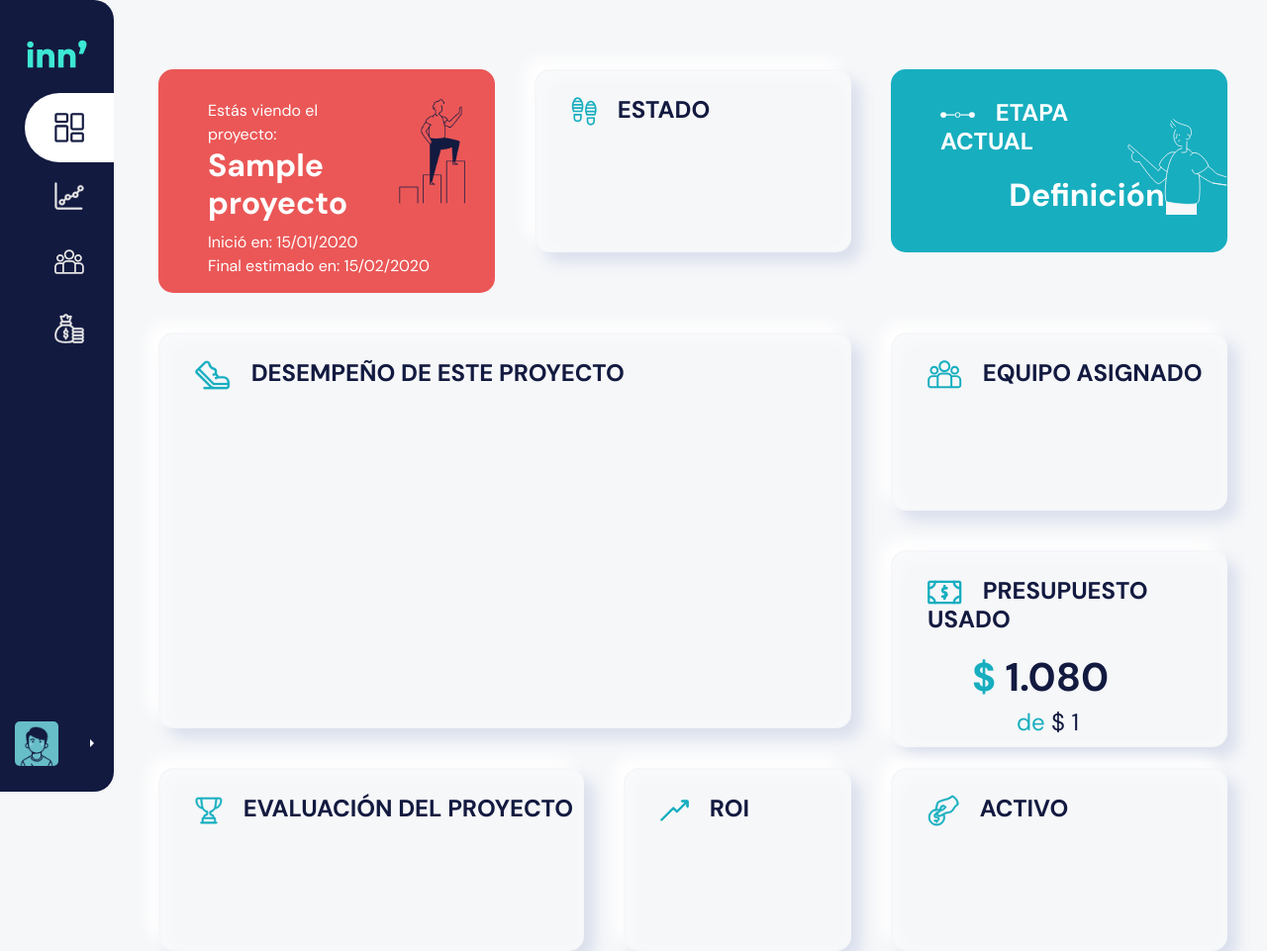
After one commit to andresggcf/Managinn, a PHP site: page /perfil_dashboard.php?proyecto=1 in a window 1280 px wide. The commit adds this page. Shown: the whole page at 99% size. Run offline with PHP 8.4, Linux system fonts and the light colour scheme; the visitor is signed in with stand-in values (Sample User, id 1); tables that the repository leaves empty hold one stand-in row (values such as "Sample post"); some libraries are stand-ins or nearby versions.

Commit message:
Agregando inicio de dashboard de proyecto

```diff
--- a/css/style.css
+++ b/css/style.css
@@ -148,6 +148,90 @@ button:focus {
   flex-direction: column;
   align-items: center;
   justify-content: center;
+}
+
+.contenedor_dash_perfil
+{
+  width: 100%;
+  height: 100vh;
+  padding: 70px 40px 40px 160px;
+}
+
+.dashboard_fluid
+{
+  width: 100%;
+  height: 100%;
+}
+
+.card-dash-naranja
+{
+  background-color: #eb5757;
+  border-radius: 15px;
+  padding: 30px 15px 0px 35px;
+  min-height: 185px;
+}
+
+.card-dash-blanco
+{
+  background: #F6F7F9;
+  border: 2px solid #F6F7F9;
+  box-sizing: border-box;
+  box-shadow: 10px 10px 15px rgba(55, 84, 170, 0.15), -10px -10px 15px #FFFFFF, inset 4px 4px 20px rgba(255, 255, 255, 0.5);
+  border-radius: 15px;
+  min-height: 185px;
+}
+
+.card-dash-azul
+{
+  background-color: #17AEBF;
+  border-radius: 15px;
+  min-height: 185px;
+  padding: 30px 0px 0px 35px;
+}
+
+.col-card-tl
+{
+  padding: 0 20px 20px 0 !important;
+}
+
+.col-card-tc
+{
+  padding: 0 20px 20px 20px !important;
+}
+
+.col-card-tr
+{
+  padding: 0 0 20px 20px !important;
+}
+
+.col-card-cl
+{
+  padding: 20px 20px 20px 0 !important;
+}
+
+.col-card-cc
+{
+  padding: 20px 20px 20px 20px !important;
+}
+
+.col-card-cr
+{
+  padding: 20px 0px 20px 20px !important;
+}
+
+.col-card-bl
+{
+  padding: 20px 20px 0 0 !important;
+}
+
+.col-card-bc
+{
+  padding: 20px 20px 0 20px !important;
+}
+
+.col-card-br
+{
+  padding: 20px 0 0 20px !important;
 }
 
 .Inicio-Fondo
--- a/global_dashboard.php
+++ b/global_dashboard.php
@@ -103,7 +103,8 @@
                 <p>Asi se ve tu sistema de innovación global en:</p>
               </div>
 
-              <div class="mes d-flex flex-row align-items-center">
+              <div class="mes d-flex flex-row align-items-center"
+                style="padding-left: 2.5%">
                 <a id="less_month" href="#"><</a>
                 <span id="mes_actual">Diciembre</span>
                 <a id="more_month" href="#">></a>
--- a/perfil.php
+++ b/perfil.php
@@ -266,7 +266,9 @@
                         </div>
                       </div>
 
-                      <p class = "Titulo-Tarjeta-P"> <?php echo $row['nombre'];?></p>
+                      <a href="perfil_dashboard.php?proyecto=<?php echo $idProyecto;?>">
+                        <p class = "Titulo-Tarjeta-P"> <?php echo $row['nombre'];?></p>
+                      </a>
                       <p class = "Subtitulo-Tarjeta-P"> <b>Facilitador: </b> <?php
                         if ($facilitador['nombre']!=NULL)
                         {
--- /dev/null
+++ b/perfil_dashboard.php
@@ -0,0 +1,320 @@
+<?php
+  session_start();
+
+  $nombre = $_SESSION['name_post'];
+  $correo = $_SESSION['email_post'];
+  $rol = $_SESSION['role_post'];
+
+  require 'conexion.php';
+
+  /*Query que muestra si el perfil tuvo "induccion"*/
+  $queryProyecto = "SELECT p.* FROM proyecto p WHERE p.id = ".$_GET['proyecto'];
+  $resultado = mysqli_query($db, $queryProyecto);
+  $arregloProyecto = mysqli_fetch_array($resultado);
+
+  $queryFechas = "SELECT DATE_FORMAT(fecha_inicio, '%d/%m/%Y') AS F_INICIO,
+  DATE_FORMAT(DATE_ADD(fecha_inicio, INTERVAL ".$arregloProyecto['duracion_meses']." MONTH), '%d/%m/%Y') AS F_FIN
+  FROM
+  	proyecto
+  WHERE
+    id = ".$_GET['proyecto'];
+  $resultadoFechas = mysqli_query($db, $queryFechas);
+  $arregloFechas = mysqli_fetch_array($resultadoFechas);
+
+  include("header.php");
+  ?>
+
+<body class="global-view panel_control presupuesto">
+
+  <div class = "Columna-Perfil d-flex flex-column">
+    <div class="icon_home">
+      <img src="img/iconos/inn.svg" width="180px" alt="" class="">
+    </div>
+    <div class = "Elementos-Perfil">
+      <div class = "Botones-Perfil">
+        <a class="Icono-Menu-Perfil current" href = "perfil.php">
+          <img class="current-Icono" src="./img/iconos/icono_proyectos.svg" alt="Dashboard">
+        </a>
+        <a class="Icono-Menu-Perfil "  href = "global.php">
+          <img src="./img/iconos/icono_global.svg" alt="Global">
+        </a>
+        <a class="Icono-Menu-Perfil " href = "personas.php">
+          <img  src="./img/iconos/icono_personas.svg" alt="Personas">
+        </a>
+        <a class="Icono-Menu-Perfil" href = "presupuesto.php">
+          <img src="./img/iconos/icono_presupuesto.svg" alt="Presupuesto">
+        </a>
+      </div>
+
+      <div class = "Usuario-Perfil">
+
+        <img src = "./img/iconos/Icono-Perfil.png" alt="Icono"
+          height="45px"
+          style = "border-radius: 5px; float: left; margin-right: 10px;">
+
+        <div class = "Perfil-Dropdown-Container" style = "float: right;">
+          <div class="btn-group dropright ">
+            <button type="button" class="btn btn-secondary dropdown-toggle Boton-Dropdown"
+            data-toggle="dropdown" aria-haspopup="true" aria-expanded="false">
+            </button>
+            <div class="dropdown-menu">
+              <!-- Dropdown menu links -->
+              <a style="color:#eb5757; margin-left: 15px" href = "index.php?logout='1'">Cerrar Sesión</a>
+            </div>
+          </div>
+        </div>
+      </div>
+    </div>
+  </div>
+
+
+  <div class="Blanco-Fondo">
+    <div class="contenedor_dash_perfil">
+      <div class="dashboard_fluid">
+
+        <div class="row" style="margin: 0 !important; width:100%">
+
+          <div class="col-sm-4 col-card-tl" style="">
+            <div class="card-dash-naranja row" style="margin: 0 !important;">
+              <div class="col-sm-8">
+                <p style="margin-bottom: 0px; color: white">Estás viendo el proyecto:</p>
+                <h2 style="color: white;"><?php echo $arregloProyecto['nombre'];?></h2>
+                <p style="margin-bottom: 0px ; color: white">Inició en: <?php echo $arregloFechas['F_INICIO']; ?></p>
+                <p style="margin-bottom: 15px; width: 330px; color: white">Final estimado en: <?php echo $arregloFechas['F_FIN']; ?></p>
+              </div>
+              <div class="col-sm-4">
+                <img src="img/iconos/icono-dash-proyecto.png" alt="Saludo">
+              </div>
+            </div>
+          </div>
+
+          <div class="col-sm-4 col-card-tc" style="">
+            <div class="card-dash-blanco">
+              <h4 class="uppercase" style="margin: 25px 0 0 35px">
+                <img src="img/iconos/icono_dias_activo.svg" alt="Dias activos" class="img_icons" style="margin-right: 15px"> ESTADO
+              </h4>
+            </div>
+          </div>
+
+          <div class="col-sm-4 col-card-tr" style="">
+            <div class="card-dash-azul row" style="margin: 0 !important">
+              <div class="col-sm-8">
+                <h4 class="uppercase" style="color:white !important">
+                  <img src="img/iconos/icono-etapa.svg" alt="Dias activos" class="img_icons"
+                  style="margin-right: 15px;"> ETAPA ACTUAL
+                </h4>
+                <h2 style="color: white; margin-top: 20px; margin-left: 40%">Definición</h2>
+              </div>
+              <div class="col-sm-4" style="position:relative">
+                <img style="position: absolute; right: 0; bottom: 0px; height: 200px"
+                src="img/iconos/icono-dash-proyecto2.svg" alt="Saludo">
+              </div>
+            </div>
+          </div>
+        </div> <!-- fin row-->
+
+        <div class="row" style="margin: 0; width:100%; height: 440px">
+          <div class="col-sm-8 col-card-cl" style="height: 100%">
+            <div class="card-dash-blanco" style="height: 100%">
+              <h4 class="uppercase" style="margin: 25px 0 0 35px">
+                <img src="img/iconos/icono-desempeno.svg " alt="Dias activos" class="img_icons" style="margin-right: 15px"> DESEMPEÑO DE ESTE PROYECTO
+              </h4>
+            </div>
+          </div>
+
+          <div class="col-sm-4 col-card-cr" style="height: 100%">
+
+            <div class="card-dash-blanco" style="min-height: 45% !important; margin-bottom: 40px">
+              <h4 class="uppercase" style="margin: 25px 0 0 35px">
+                <img src="img/iconos/icono-equipo.svg" alt="Dias activos" class="img_icons" style="margin-right: 15px"> EQUIPO ASIGNADO
+              </h4>
+            </div>
+
+            <div class="card-dash-blanco" style="min-height: 180px !important;">
+              <h4 class="uppercase" style="margin: 25px 0 0 35px">
+                <img src="img/iconos/icono-presupuesto.svg" alt="Dias activos" class="img_icons" style="margin-right: 15px"> PRESUPUESTO USADO
+              </h4>
+              <div style="margin-top: 20px;">
+                <div style="margin-left: 35px">
+                    <h1 style="margin-left: 45px"><strong style="color:#17AEBF">$ </strong> <?php echo number_format(rand(5000, $arregloProyecto['presupuesto_inicial']-($arregloProyecto['presupuesto_inicial']/3)), 0, ',', '.'); ?></h1>
+                    <h4 style="margin-left: 90px; font-weight: 300"><strong style="color:#17AEBF">de</strong> $ <?php echo number_format($arregloProyecto['presupuesto_inicial'], 0, ',', '.');?></h4>
+                  </div>
+              </div>
+            </div>
+
+          </div>
+        </div><!-- fin row-->
+
+        <div class="row" style="margin: 0; width:100%">
+          <div class="col-sm-5 col-card-bl" style="">
+            <div class="card-dash-blanco">
+              <h4 class="uppercase" style="margin: 25px 0 0 35px">
+                <img src="img/iconos/icono-evaluacion.svg" alt="Dias activos" class="img_icons" style="margin-right: 15px"> EVALUACIÓN DEL PROYECTO
+              </h4>
+            </div>
+          </div>
+          <div class="col-sm-3 col-card-bc" style="">
+            <div class="card-dash-blanco">
+              <h4 class="uppercase" style="margin: 25px 0 0 35px">
+                <img src="img/iconos/icono-roi.svg" alt="Dias activos" class="img_icons" style="margin-right: 15px"> ROI
+              </h4>
+            </div>
+          </div>
+          <div class="col-sm-4 col-card-br" style="">
+            <div class="card-dash-blanco">
+              <h4 class="uppercase" style="margin: 25px 0 0 35px">
+                <img src="img/iconos/icono-activo.svg" alt="Dias activos" class="img_icons" style="margin-right: 15px"> ACTIVO
+              </h4>
+            </div>
+          </div>
+        </div>
+
+      </div>
+    </div>
+
+    <div id="Dashboard-Global" class="contenedor_dashboard" style="display: none"> <!--Inicio Dashboard-Global -->
+      <div class="container-fluid">
+        <div class="row kpi">
+          <div class="col-4 my-3">
+            <div class="info_general px-2 pb-0 pt-2 d-flex flex-row justify-content-between align-items-center">
+              <div class="nombre" style="max-width:85%">
+                <p style="margin-bottom: 0px">Estás viendo el proyecto:</p>
+                <h2><?php echo $arregloProyecto['nombre'];?></h2>
+                <p style="margin-bottom: 0px">Inició en: <?php echo $arregloFechas['F_INICIO']; ?></p>
+                <p style="margin-bottom: 15px; width: 330px">Final estimado en: <?php echo $arregloFechas['F_FIN']; ?></p>
+              </div>
+
+              <div class="mes d-flex flex-row align-items-center">
+                <a id="less_month" href="#"><</a>
+                <span id="mes_actual">Diciembre</span>
+                <a id="more_month" href="#">></a>
+              </div>
+
+              <div class="imagen">
+                <img src="img/iconos/ilustracion_saludo.svg" alt="Saludo">
+              </div>
+            </div>
+          </div>
+
+          <div class="col-4 my-3">
+            <div class="escalamiento box-shadow px-2 pb-0 pt-2 d-flex flex-row justify-content-between align-items-center">
+              <img src="img/iconos/EscalamientoPromedio.svg" alt="escalamiento">
+              <div class="texto_escalamiento">
+                <h4  class="uppercase">Escalamiento promedio</h4>
+                <span id="escalamiento">
+                  0%
+                </span>
+              </div>
+            </div>
+          </div>
+
+          <div class="col-4 my-3">
+            <div class="conversion box-shadow px-2 pb-0 pt-2 d-flex flex-row justify-content-between align-items-center">
+              <img src="img/iconos/tasadeconversion.svg" alt="conversion">
+              <div class="texto_escalamiento">
+                <h4  class="uppercase">Tasa de conversión</h4>
+                <span id="tasa_conversion">
+                  0
+                </span>
+              </div>
+            </div>
+          </div>
+
+        </div>
+
+        <div class="row graficas align-items-start">
+          <div class="col-8">
+            <div class="box-shadow my-3">
+              <div class="bg-color d-flex align-items-center ">
+                <h4 class="uppercase flex-grow-1 m-0"> <img src="img/iconos/icono_tus_metricas.svg" alt="Metricas" class="img_icons"> Tus metricas</h4>
+                <a class="change_graph uppercase btn btn-custom btn-on-bg mx-3 active" href="#">Entrada</a>
+                <a class="change_graph uppercase btn btn-custom btn-on-bg mx-3" href="#">Proceso</a>
+                <a class="change_graph uppercase btn btn-custom btn-on-bg mx-3" href="#">Salida</a>
+              </div>
+              <canvas id="myChart" class="bg-color grafica" height="400"></canvas>
+            </div>
+          </div>
+
+          <div class="col-4 mt-3 d-flex flex-column align-items-center "
+            style = "margin-top: 0px !important">
+            <div class="dias my-3 box-shadow">
+              <h4 class="uppercase">
+                <img src="img/iconos/icono_dias_activo.svg" alt="Dias activos" class="img_icons"> Días activos
+              </h4>
+              <span id="dias_activos">0</span>
+            </div>
+            <div class="dias my-3 box-shadow">
+              <h4 class="uppercase">
+                <img src="img/iconos/icono_dias_activo.svg" alt="Dias activos" class="img_icons"> Días activos
+              </h4>
+              <span id="dias_activos">0</span>
+            </div>
+          </div>
+        </div>
+
+        <div>
+          <div class="row">
+            <div class="col-4 my-3">
+              <div class="box-shadow">
+                <h4 class="uppercase">
+                  <img src="img/iconos/icono_personas_capacitadas.svg" alt="" class="img_icons"> Personas capacitadas
+                </h4>
+                <div class="p_capacitadas d-flex justify-content-center">
+                  <span id="personas_capacitadas_relacion" class="flex-fill">
+                    0/0
+                  </span>
+                  <div class="n_personas flex-fill p-2">
+
+                  </div>
+                </div>
+              </div>
+            </div>
+
+            <div class="col-4 my-3">
+              <div class="box-shadow">
+                <h4 class="uppercase"><img src="img/iconos/icono_presupuesto_usado.svg" alt="" class="img_icons"> Presupuesto usado</h4>
+                <div class="d-flex flex-column ml-5">
+                  <span id="presupuesto_usado" class="icon_pesos">0</span>
+                  <span class="total">de <em id="total_presupuesto_usado" >$0</em></span>
+                </div>
+              </div>
+            </div>
+
+            <div class="col-4 my-3 ">
+              <div class="box-shadow d-flex flex-column">
+                <h4 class="uppercase">
+                  <img src="img/iconos/icono_valor_actual_neto.svg" alt="" class="img_icons"> Valor actual neto (VAN)
+                </h4>
+                <span id="valor_actual_neto" class="ml-5 icon_pesos">0</span>
+              </div>
+            </div>
+
+          </div>
+        </div>
+      </div>
+    </div> <!--Fin Dashboard-perfil -->
+  </div> <!--Fin Blanco-Fondo-->
+
+  <style>
+    /* Hide all steps by default: */
+  .tab {
+    display: none;
+  }
+  </style>
+
+	<!-- Optional JavaScript -->
+  <!-- jQuery first, then Popper.js, then Bootstrap JS -->
+  <script src="https://code.jquery.com/jquery-3.4.1.slim.min.js" integrity="sha384-J6qa4849blE2+poT4WnyKhv5vZF5SrPo0iEjwBvKU7imGFAV0wwj1yYfoRSJoZ+n" crossorigin="anonymous"></script>
+  <script src="https://cdn.jsdelivr.net/npm/popper.js@1.16.0/dist/umd/popper.min.js" integrity="sha384-Q6E9RHvbIyZFJoft+2mJbHaEWldlvI9IOYy5n3zV9zzTtmI3UksdQRVvoxMfooAo" crossorigin="anonymous"></script>
+  <script src="https://stackpath.bootstrapcdn.com/bootstrap/4.4.1/js/bootstrap.min.js" integrity="sha384-wfSDF2E50Y2D1uUdj0O3uMBJnjuUD4Ih7YwaYd1iqfktj0Uod8GCExl3Og8ifwB6" crossorigin="anonymous"></script>
+  <script id="__bs_script__">//<![CDATA[
+    document.write("<script async src='http://HOST:3000/browser-sync/browser-sync-client.js?v=2.26.7'><\/script>".replace("HOST", location.hostname));
+//]]></script>
+  <script src="https://cdnjs.cloudflare.com/ajax/libs/bootstrap-datepicker/1.9.0/js/bootstrap-datepicker.min.js"></script>
+  <script src="https://cdnjs.cloudflare.com/ajax/libs/bootstrap-datepicker/1.9.0/locales/bootstrap-datepicker.es.min.js"></script>
+  <script src="https://cdnjs.cloudflare.com/ajax/libs/bootstrap-slider/10.6.2/bootstrap-slider.min.js"></script>
+  <script src="//cdnjs.cloudflare.com/ajax/libs/numeral.js/2.0.6/numeral.min.js"></script>
+
+  <script src="https://cdnjs.cloudflare.com/ajax/libs/Chart.js/2.9.3/Chart.min.js"></script>
+  <script src="app/js/graficas.js"></script>
+</body>
```
Also changed, not shown: img/iconos/icono-activo.svg (added), img/iconos/icono-dash-proyecto.png (added), img/iconos/icono-dash-proyecto2.svg (added), img/iconos/icono-desempeno.svg (added), img/iconos/icono-equipo.svg (added), img/iconos/icono-etapa.svg (added), img/iconos/icono-evaluacion.svg (added), img/iconos/icono-presupuesto.svg (added), img/iconos/icono-roi.svg (added).
